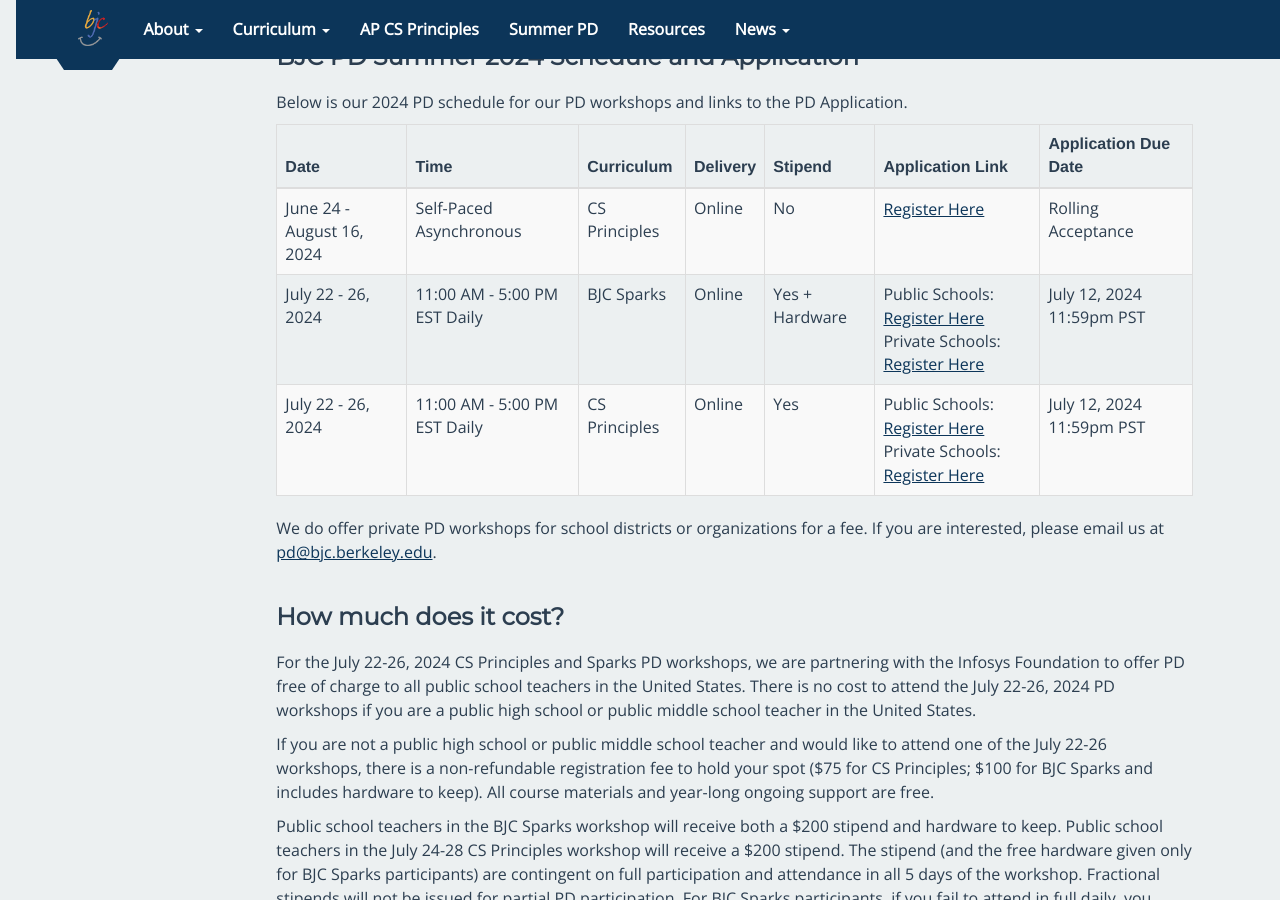
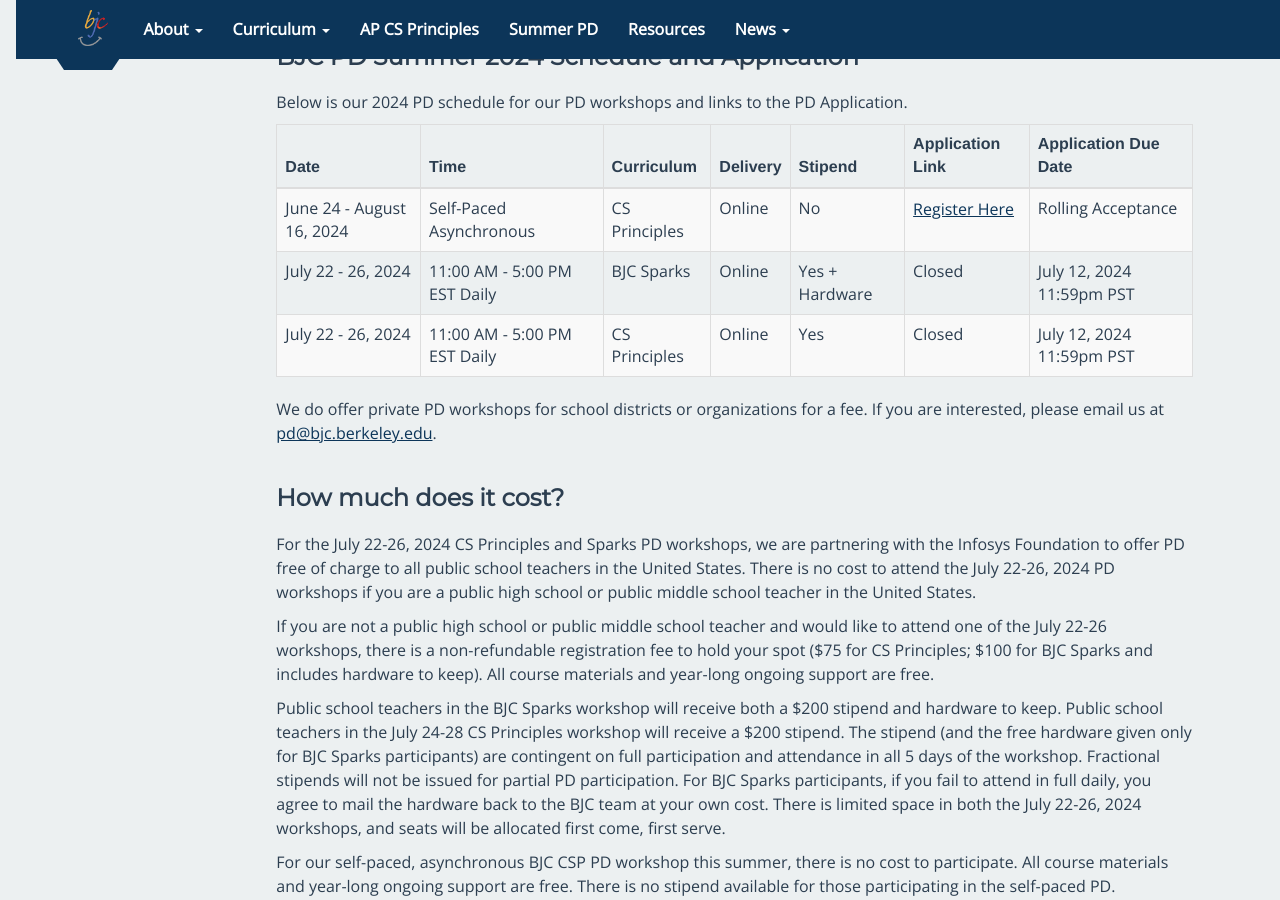
Before and after one commit to beautyjoy/beautyjoy.github.io, a Jekyll site: the page built from summer-pd/index.md, in a window 1280 px wide and 900 px high, scrolled down 1185 px. Built offline with Jekyll 4.4.1, drawn with Linux system fonts in a browser that asks for light colours.

Commit message:
Closed application.md

```diff
--- a/summer-pd/index.md
+++ b/summer-pd/index.md
@@ -101,9 +101,7 @@
     <td>BJC Sparks</td>
     <td>Online</td>
     <td>Yes + Hardware</td>
-    <td>Public Schools: <a href="https://bjc.link/pathfinders2024">Register Here</a>
-        <br>Private Schools: <a href="https://bjc.link/pd-su24">Register Here</a>
-    </td>
+    <td>Closed</td>
     <td>July 12, 2024 11:59pm PST</td>
   </tr>
   <tr>
@@ -112,9 +110,7 @@
     <td>CS Principles</td>
     <td>Online</td>
     <td>Yes</td>
-    <td>Public Schools: <a href="https://bjc.link/pathfinders2024">Register Here</a>
-        <br>Private Schools: <a href="https://bjc.link/pd-su24">Register Here</a>
-    </td>
+    <td>Closed</td>
     <td>July 12, 2024 11:59pm PST</td>
   </tr>
  </tbody>
```
